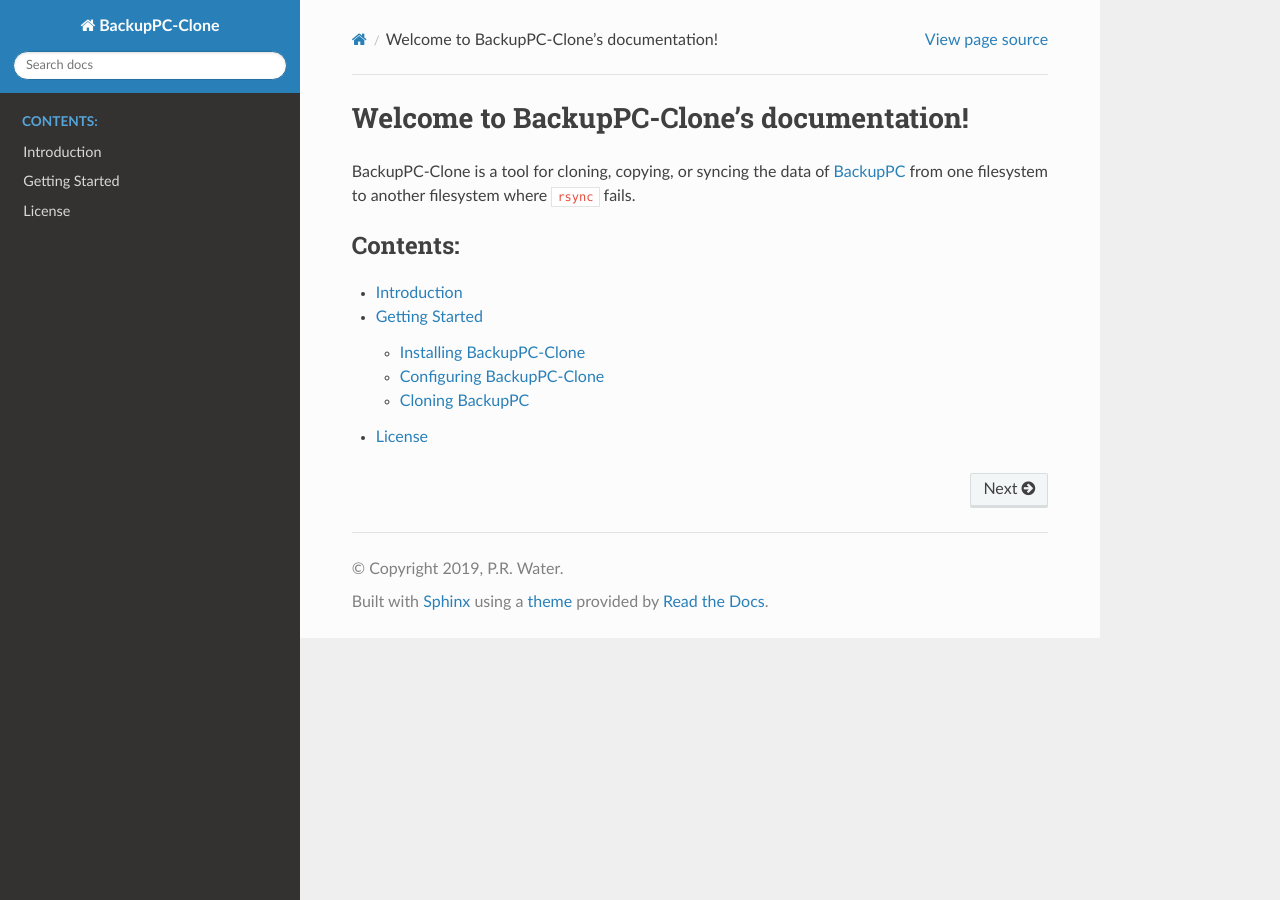
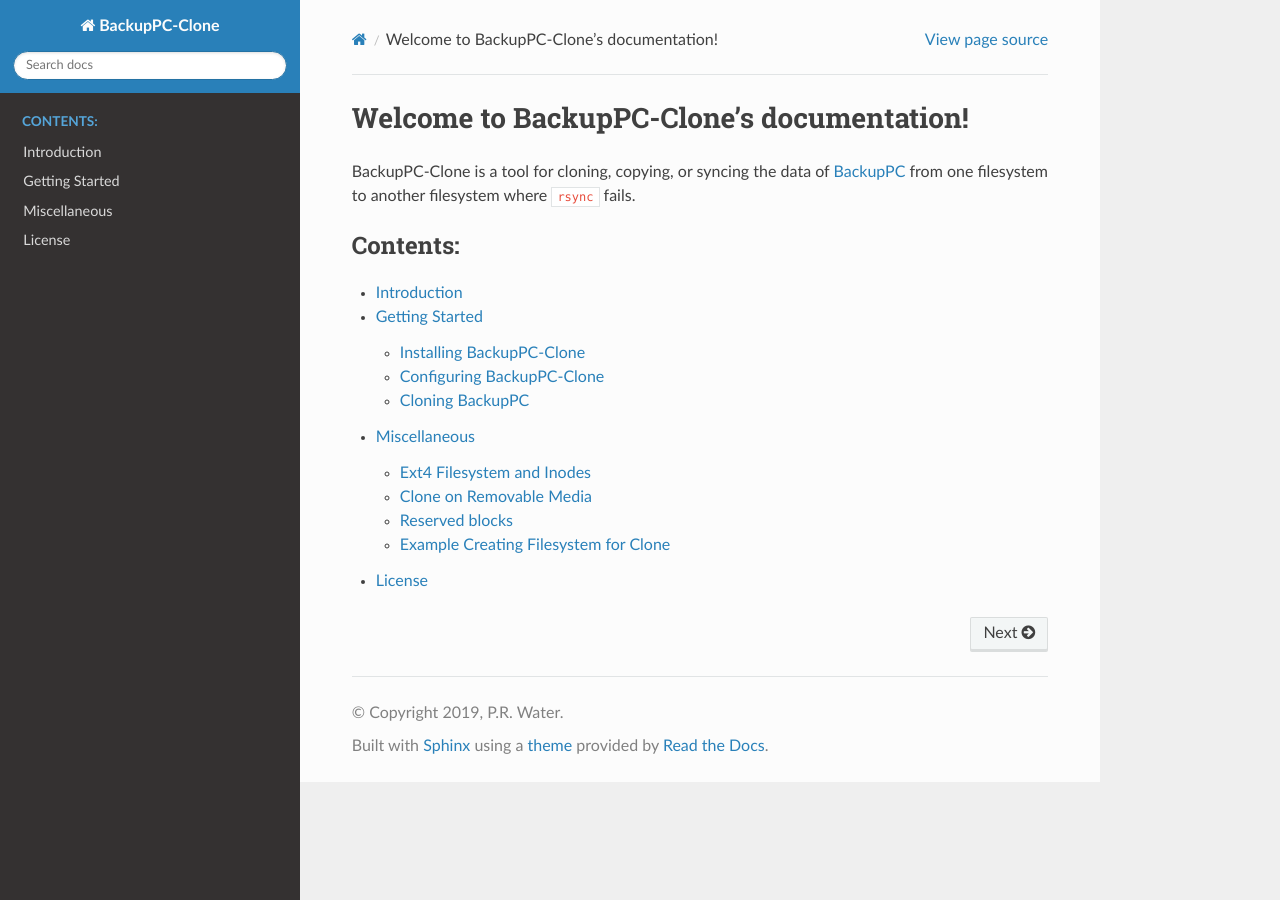
Before and after one commit to SetBased/BackupPC-Clone, a Sphinx documentation site: the page built from docs/index.rst, in a window 1280 px wide. Built offline with Sphinx 7.4.7 and the Read the Docs theme 2.0.0, drawn with Linux system fonts in a browser that asks for light colours; some of the changed lines change nothing that is shown.

Commit message:
Added chapter Miscellaneous.

```diff
--- a/docs/index.rst
+++ b/docs/index.rst
@@ -10,4 +10,5 @@
 
    introduction
    getting-started
+   miscellaneous
    license
--- /dev/null
+++ b/docs/miscellaneous.rst
@@ -0,0 +1,72 @@
+Miscellaneous
+=============
+
+In this chapter we discuss miscellaneous aspects related to or about BackupPC-Clone.
+
+.. _ext4-inodes:
+
+Ext4 Filesystem and Inodes
+--------------------------
+
+The ext4 filesystem is still one of the most used filesystems. One of the properties of the ext4 filesystem is that the
+number of inodes is fixed and can not be increased later. BackupPC requires relatively a lot of inodes due to fact it is
+using many hardlinks to the same file.
+
+When creating an ext4 filesystem for a clone make sure that this filesystem has enough inodes. One can compare the
+number of inodes with the following commands:
+
+.. code-block:: sh
+
+  tune2fs -l `df /var/lib/BackupPC       | awk '{if (NR==2) print $1}'` | grep -i 'inode count'
+  tune2fs -l `df /var/lib/BackupPC-Clone | awk '{if (NR==2) print $1}'` | grep -i 'inode count'
+
+The ``-i``, ``-I``, and ``-N`` option of ``mke2fs`` impact the number of inodes created.
+
+.. _cryptsetup:
+
+Clone on Removable Media
+------------------------
+
+When creating a clone on removable media it is recommended to encrypt the filesystem such that in case of loss or theft
+your data is still save.
+
+Suppose your external disk is available under ``/dev/sdh1`` you can encrypt your external disk with the following
+commands:
+
+.. code-block:: sh
+
+  cryptsetup --verify-passphrase --cipher aes-cbc-essiv:sha256 --key-size 256 luksFormat /dev/sdh1
+  cryptsetup luksOpen /dev/sdh1 sdh1-luks
+
+The encrypted disk will be available at ``/dev/mapper/sdh1-luks``.
+
+We found no noticeable performance impact when using disk encryption
+
+.. _reserved-blocks:
+
+Reserved blocks
+---------------
+
+When using a dedicated partition (and an ext4 filesystem) for the clone you might set the percentage of the filesystem
+blocks reserved for the super-user to 0 using the ``-m`` option of the ``mke2fs`` command.
+
+Example Creating Filesystem for Clone
+-------------------------------------
+
+In this section we give an example how to create a filesystem for a clone of BackupPC.
+
+.. code-block:: sh
+
+  cryptsetup --verify-passphrase --cipher aes-cbc-essiv:sha256 --key-size 256 luksFormat /dev/sdh1
+  cryptsetup luksOpen /dev/sdh1 sdh1-luks
+
+  mke2fs -t ext4 -i 16384 -m 0 /dev/mapper/sdh1-luks
+
+  mkdir /var/lib/BackupPC-Clone
+
+  mount -t ext4 /dev/mapper/sdh1-luks /var/lib/BackupPC-Clone
+
+  chown backuppc.backuppc /var/lib/BackupPC-Clone
+
+See :ref:`cryptsetup` for more information about the `cryptsetup` commands, see :ref:`ext4-inodes` and
+:ref:`reserved-blocks` for more information on the ``-i`` and ``-m`` options of the ``mke2fs`` command.
```
